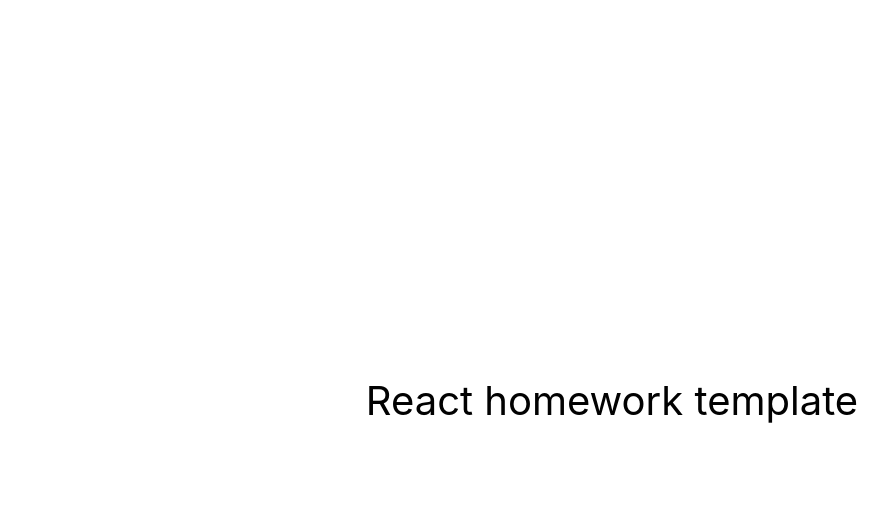
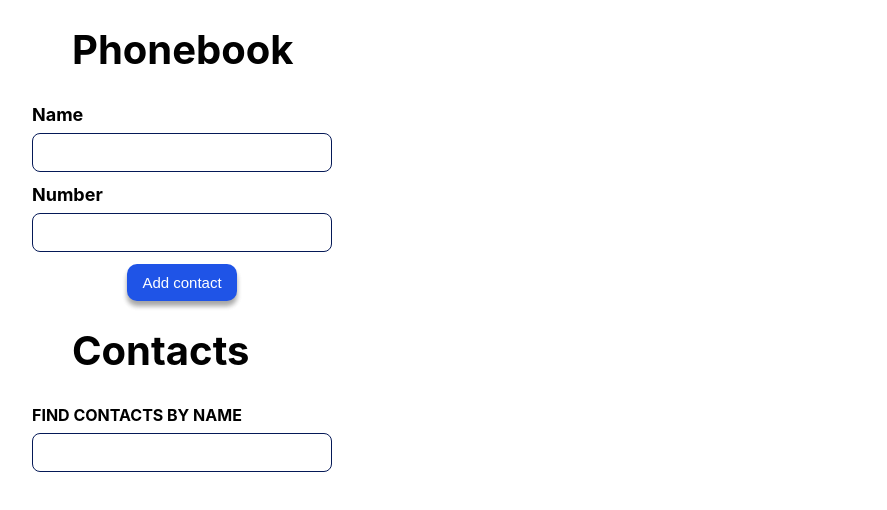
Before and after one commit to Yuliia-Zinchuk/goit-react-hw-03-phonebook, a React (Create React App) app: page / in a window 1280 px wide. Shown: the top 510 px of the page, without its empty margins (28-915 px from the left). Built offline with nearby package versions, Linux system fonts and the light colour scheme.

Commit message:
add files from hw2

```diff
--- a/package.json
+++ b/package.json
@@ -2,7 +2,7 @@
   "name": "react-homework-template",
   "version": "0.1.0",
   "private": true,
-  "homepage": "https://goitacademy.github.io/react-homework-template/",
+  "homepage": "https://Yuliia-Zinchuk.github.io/goit-react-hw-03-phonebook/",
   "dependencies": {
     "@testing-library/jest-dom": "^5.16.3",
     "@testing-library/react": "^12.1.4",
--- a/src/components/App.jsx
+++ b/src/components/App.jsx
@@ -1,16 +1,76 @@
-export const App = () => {
-  return (
-    <div
-      style={{
-        height: '100vh',
-        display: 'flex',
-        justifyContent: 'center',
-        alignItems: 'center',
-        fontSize: 40,
-        color: '#010101'
-      }}
-    >
-      React homework template
-    </div>
-  );
-};
+import { Component } from 'react';
+import { nanoid } from 'nanoid';
+import { ContactsForm } from './ContactsForm/ContactsForm';
+import { ContactsList } from './ContactsList/ContactsList';
+import { Section } from './Section/Section';
+import { Filter } from './Filter/Filter';
+
+export class App extends Component {
+  state = {
+    contacts: [
+      // { id: 'id-1', name: 'Rosie Simpson', number: '459-12-56' },
+      // { id: 'id-2', name: 'Hermione Kline', number: '443-89-12' },
+      // { id: 'id-3', name: 'Eden Clements', number: '645-17-79' },
+      // { id: 'id-4', name: 'Annie Copeland', number: '227-91-26' },
+    ],
+    filter: '',
+  };
+
+  onAddContact = data => {
+    if (this.state.contacts.find(contact => contact.name === `${data.name}`)) {
+      alert(`${data.name} is already in contacts.`);
+      return;
+    }
+
+    const contact = {
+      id: nanoid(),
+      ...data,
+    };
+
+    this.setState(prevState => ({
+      contacts: [contact, ...prevState.contacts],
+    }));
+  };
+
+  handleChange = e => {
+    const { value } = e.target;
+
+    this.setState({
+      filter: value,
+    });
+  };
+
+  onDeleteContact = contactId => {
+    this.setState(prevState => {
+      return {
+        contacts: prevState.contacts.filter(
+          contact => contact.id !== contactId
+        ),
+      };
+    });
+  };
+
+  render() {
+    const { contacts, filter } = this.state;
+    const { onAddContact, handleChange, onDeleteContact } = this;
+
+    return (
+      <>
+        <Section title="Phonebook">
+          <ContactsForm onSubmit={onAddContact} />
+        </Section>
+
+        <Section title="Contacts">
+          {<Filter handleChange={handleChange} />}
+          {contacts && (
+            <ContactsList
+              contacts={contacts}
+              filter={filter}
+              onDeleteContact={onDeleteContact}
+            />
+          )}
+        </Section>
+      </>
+    );
+  }
+}
--- /dev/null
+++ b/src/components/ContactsForm/ContactsForm.jsx
@@ -0,0 +1,69 @@
+import PropTypes from 'prop-types';
+import React, { Component } from 'react';
+import css from './ContactsForm.module.css';
+
+export class ContactsForm extends Component {
+  state = {
+    name: '',
+    number: '',
+  };
+  handleChange = e => {
+    const { name, value } = e.target;
+
+    this.setState({
+      [name]: value,
+    });
+  };
+  handleSubmit = e => {
+    e.preventDefault();
+
+    this.props.onSubmit(this.state);
+    this.reset();
+  };
+
+  reset = () => {
+    this.setState({ name: '', number: '' });
+  };
+
+  render() {
+    return (
+      <form className={css.form} onSubmit={this.handleSubmit}>
+        <label className={css.inputForm}>
+          <span>Name</span>
+          <input
+            className={css.input}
+            onChange={this.handleChange}
+            type="text"
+            name="name"
+            value={this.state.name}
+            pattern="^[a-zA-Zа-яА-Я]+(([' -][a-zA-Zа-яА-Я ])?[a-zA-Zа-яА-Я]*)*$"
+            title="Name may contain only letters, apostrophe, dash and spaces. For example Adrian, Jacob Mercer, Charles de Batz de Castelmore d'Artagnan"
+            required
+          />
+        </label>
+
+        <label className={css.inputForm}>
+          <span>Number</span>
+          <input
+            className={css.input}
+            onChange={this.handleChange}
+            type="tel"
+            name="number"
+            pattern="\+?\d{1,4}?[-.\s]?\(?\d{1,3}?\)?[-.\s]?\d{1,4}[-.\s]?\d{1,4}[-.\s]?\d{1,9}"
+            title="Phone number must be digits and can contain spaces, dashes, parentheses and can start with +"
+            required
+            value={this.state.number}
+          />
+        </label>
+
+        <button className={css.btn} type="submit">
+          Add contact
+        </button>
+      </form>
+    );
+  }
+}
+
+ContactsForm.propTypes = {
+  onSubmit: PropTypes.func.isRequired,
+};
--- /dev/null
+++ b/src/components/ContactsForm/ContactsForm.module.css
@@ -0,0 +1,52 @@
+.form {
+  max-width: 300px;
+  padding-left: 60px;
+
+  width: 100%;
+}
+.inputForm {
+  display: flex;
+  flex-direction: column;
+  gap: 8px;
+  margin-bottom: 12px;
+}
+span {
+  font-size: 18px;
+  color: black;
+  font-weight: bold;
+  text-transform: capitalize;
+}
+
+.input {
+  border-radius: 8px;
+  border: 1px solid rgb(5, 25, 87);
+  padding: 8px 12px;
+  font-size: 18px;
+}
+
+.btn {
+  display: block;
+  margin-left: auto;
+  margin-right: auto;
+  padding: 10px 15px;
+  font-size: 15px;
+  cursor: pointer;
+  text-align: center;
+  text-decoration: none;
+  outline: none;
+  color: #fff;
+  background-color: #1f54e7;
+  border: none;
+  border-radius: 10px;
+  box-shadow: 0 5px 5px 0 rgba(0, 0, 0, 0.2), 0 5px 5px 0 rgba(0, 0, 0, 0.19);
+}
+
+.btn:hover {
+  background-color: #0b1baa;
+}
+
+.btn:active {
+  background-color: #0b1baa;
+  box-shadow: 0 5px #666;
+  transform: translateY(4px);
+}
--- /dev/null
+++ b/src/components/ContactsList/ContactsList.jsx
@@ -0,0 +1,30 @@
+import PropTypes from 'prop-types';
+import { ContactsListItem } from './ContactsListItem';
+import css from './ContactsList.module.css';
+export const ContactsList = ({ contacts, filter, onDeleteContact }) => {
+  return (
+    <>
+      <ul className={css.contacts_list}>
+        <ContactsListItem
+          onDeleteContact={onDeleteContact}
+          contacts={contacts.filter(contact =>
+            contact.name.toLowerCase().includes(filter.toLowerCase())
+          )}
+        />
+      </ul>
+    </>
+  );
+};
+
+ContactsList.propTypes = {
+  filter: PropTypes.string.isRequired,
+  onDeleteContact: PropTypes.func.isRequired,
+
+  contacts: PropTypes.arrayOf(
+    PropTypes.shape({
+      id: PropTypes.string.isRequired,
+      name: PropTypes.string.isRequired,
+      // number: PropTypes.number.isRequired,
+    }).isRequired
+  ),
+};
--- /dev/null
+++ b/src/components/ContactsList/ContactsList.module.css
@@ -0,0 +1,26 @@
+.contacts_list {
+  padding-left: 100px;
+  font-weight: 400;
+  font-size: 20px;
+}
+
+.contactItem {
+  display: flex;
+  gap: 15px;
+  align-items: center;
+}
+.btn {
+  display: block;
+
+  padding: 5px 10px;
+  font-size: 14px;
+  cursor: pointer;
+  text-align: center;
+  text-decoration: none;
+  outline: none;
+  color: #fff;
+  background-color: #315bd1;
+  border: none;
+  border-radius: 5px;
+  box-shadow: 0 5px 5px 0 rgba(0, 0, 0, 0.2), 0 5px 5px 0 rgba(0, 0, 0, 0.19);
+}
--- /dev/null
+++ b/src/components/ContactsList/ContactsListItem.jsx
@@ -0,0 +1,33 @@
+import PropTypes from 'prop-types';
+import css from './ContactsList.module.css';
+
+export const ContactsListItem = ({ contacts, onDeleteContact }) => {
+  return contacts.map(contact => (
+    <li className={css.contactItem} key={contact.id}>
+      <p>
+        {contact.name}: {contact.number}
+      </p>
+      <button
+        className={css.btn}
+        onClick={e => {
+          onDeleteContact(contact.id);
+        }}
+        type="button"
+      >
+        Delete
+      </button>
+    </li>
+  ));
+};
+
+ContactsListItem.propTypes = {
+  onDeleteContact: PropTypes.func.isRequired,
+
+  contacts: PropTypes.arrayOf(
+    PropTypes.shape({
+      id: PropTypes.string.isRequired,
+      name: PropTypes.string.isRequired,
+      number: PropTypes.node.isRequired,
+    }).isRequired
+  ),
+};
--- /dev/null
+++ b/src/components/Filter/Filter.jsx
@@ -0,0 +1,22 @@
+import PropTypes from 'prop-types';
+import css from './Filter.module.css';
+
+export const Filter = ({ handleChange }) => {
+  return (
+    <>
+      <label className={css.inputForm}>
+        <span className={css.labelInput}>FIND CONTACTS BY NAME</span>
+        <input
+          className={css.input}
+          onChange={handleChange}
+          type="text"
+          name="name"
+        />
+      </label>
+    </>
+  );
+};
+
+Filter.propTypes = {
+  handleChange: PropTypes.func.isRequired,
+};
--- /dev/null
+++ b/src/components/Filter/Filter.module.css
@@ -0,0 +1,20 @@
+.inputForm {
+  display: flex;
+  flex-direction: column;
+  gap: 8px;
+  margin-bottom: 12px;
+  max-width: 300px;
+  padding-left: 60px;
+}
+.labelInput {
+  font-size: 16px;
+  color: black;
+  font-weight: bold;
+}
+
+.input {
+  border-radius: 8px;
+  border: 1px solid rgb(5, 25, 87);
+  padding: 8px 12px;
+  font-size: 18px;
+}
--- /dev/null
+++ b/src/components/Section/Section.jsx
@@ -0,0 +1,17 @@
+import PropTypes from 'prop-types';
+import css from './Section.module.css';
+export const Section = ({ title, children }) => {
+  return (
+    <>
+      <section className={css.Section}>
+        <h1 className={css.title}>{title}</h1>
+        {children}
+      </section>
+    </>
+  );
+};
+
+Section.propTypes = {
+  title: PropTypes.string.isRequired,
+  children: PropTypes.node.isRequired,
+};
--- /dev/null
+++ b/src/components/Section/Section.module.css
@@ -0,0 +1,9 @@
+.section {
+  margin: 25px auto 30px;
+}
+.title {
+  margin: 25px auto 30px;
+  padding-left: 100px;
+  font-size: 40px;
+  color: #010101;
+}
```
